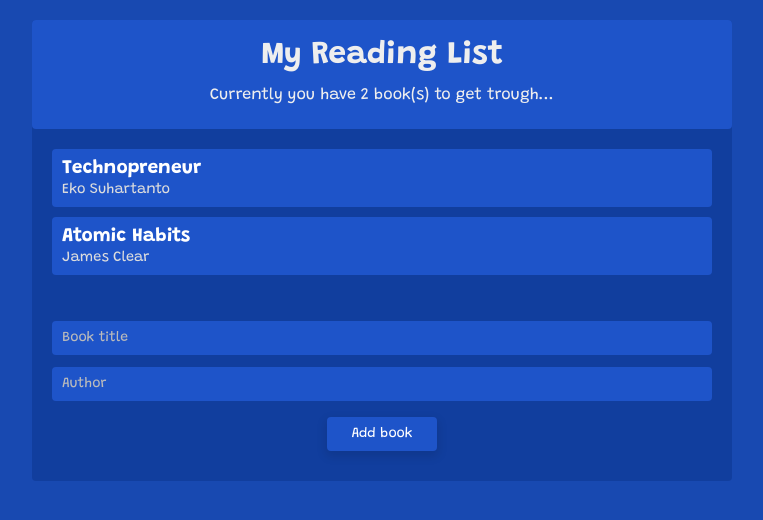
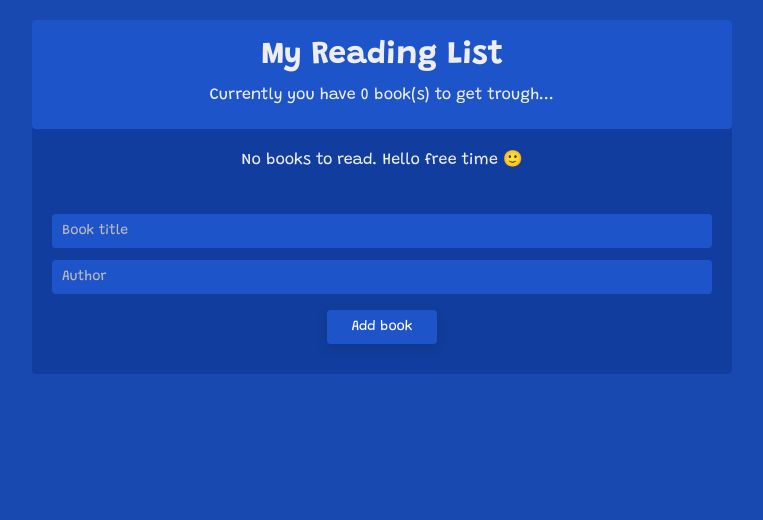
Before and after one commit to hendraaagil/reading-list, a React (Create React App) app: page / in a window 1280 px wide. Shown: the top 520 px of the page, without its empty margins (258-1021 px from the left). Built offline with nearby package versions, Linux system fonts and the light colour scheme.

Commit message:
🔨 Adding a reducer

```diff
--- a/src/components/BookDetails.js
+++ b/src/components/BookDetails.js
@@ -2,10 +2,10 @@
 import { BookContext } from '../contexts/BookContext';
 
 const BookDetails = ({ book }) => {
-  const { deleteBook } = useContext(BookContext);
+  const { dispatch } = useContext(BookContext);
 
   return (
-    <li onClick={() => deleteBook(book.id)}>
+    <li onClick={() => dispatch({ type: 'DELETE_BOOK', id: book.id })}>
       <div className="title">{book.title}</div>
       <div className="author">{book.author}</div>
     </li>
--- a/src/components/BookForm.js
+++ b/src/components/BookForm.js
@@ -2,13 +2,19 @@
 import { BookContext } from '../contexts/BookContext';
 
 const BookForm = () => {
-  const { addBook } = useContext(BookContext);
+  const { dispatch } = useContext(BookContext);
   const [title, setTitle] = useState('');
   const [author, setAuthor] = useState('');
 
   const handleSubmit = (e) => {
     e.preventDefault();
-    addBook(title, author);
+    dispatch({
+      type: 'ADD_BOOK',
+      book: {
+        title,
+        author,
+      },
+    });
     setTitle('');
     setAuthor('');
   };
--- a/src/contexts/BookContext.js
+++ b/src/contexts/BookContext.js
@@ -1,24 +1,13 @@
-import React, { createContext, useState } from 'react';
-import uuid from 'uuid/dist/v1';
+import React, { createContext, useReducer } from 'react';
+import { bookReducer } from '../reducers/bookReducer';
 
 export const BookContext = createContext();
 
 const BookContextProvider = (props) => {
-  const [books, setBooks] = useState([
-    { title: 'Technopreneur', author: 'Eko Suhartanto', id: 1 },
-    { title: 'Atomic Habits', author: 'James Clear', id: 2 },
-  ]);
-
-  const addBook = (title, author) => {
-    setBooks([...books, { title, author, id: uuid() }]);
-  };
-
-  const deleteBook = (id) => {
-    setBooks(books.filter((book) => book.id !== id));
-  };
+  const [books, dispatch] = useReducer(bookReducer, []);
 
   return (
-    <BookContext.Provider value={{ books, addBook, deleteBook }}>
+    <BookContext.Provider value={{ books, dispatch }}>
       {props.children}
     </BookContext.Provider>
   );
--- /dev/null
+++ b/src/reducers/bookReducer.js
@@ -0,0 +1,19 @@
+import uuid from 'uuid/dist/v1';
+
+export const bookReducer = (state, action) => {
+  switch (action.type) {
+    case 'ADD_BOOK':
+      return [
+        ...state,
+        {
+          title: action.book.title,
+          author: action.book.author,
+          id: uuid(),
+        },
+      ];
+    case 'DELETE_BOOK':
+      return state.filter((book) => book.id !== action.id);
+    default:
+      return state;
+  }
+};
```
